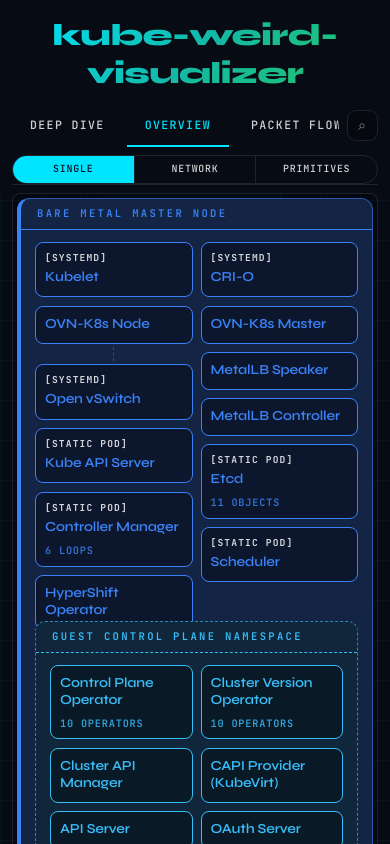
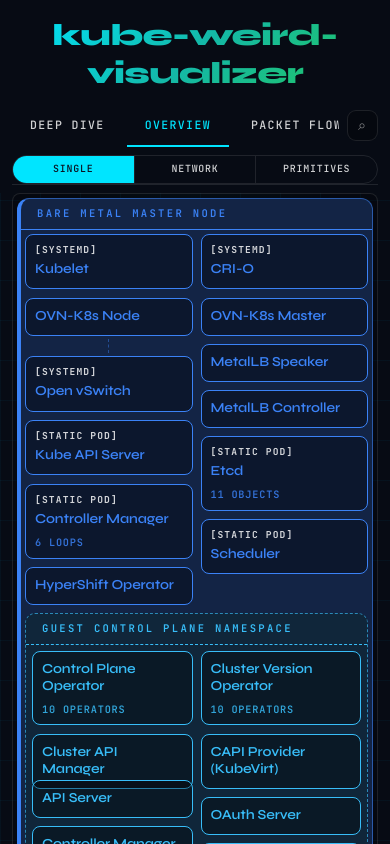
Before and after one commit to mopeps/kube-visual, a React (Vite) app: page / in a window 390 px wide. Built offline with nearby package versions, Linux system fonts and the light colour scheme.

Commit message:
Reduce mobile zone padding

```diff
--- a/src/index.css
+++ b/src/index.css
@@ -199,7 +199,7 @@
   }
 
   .zone-content {
-    padding: 12px 14px;
+    padding: 8px 8px;
   }
 
   .zone-content-inner {
@@ -227,6 +227,20 @@
 /* Reduce padding at depth > 0 so nested zones don't balloon */
 .zone--nested > .zone-content {
   padding: 12px 14px;
+}
+
+@media (max-width: 640px) {
+  .zone--nested > .zone-content {
+    padding: 6px;
+  }
+
+  .zone:has(> .zone-content > .zone-content-inner > .zone--nested) > .zone-content {
+    padding: 4px;
+  }
+
+  .zone--nested > .zone-content > .zone-content-inner {
+    gap: 6px;
+  }
 }
 
 /* ── Column zones ──────────────────────────────────────────────────────
@@ -767,10 +781,18 @@
 }
 
 @media (max-width: 640px) {
-  /* Two intent objects per row on mobile. Gap is 10px, so each takes half
+  .intent-store-expanded {
+    padding: 10px 10px 9px;
+  }
+
+  .intent-store-objects {
+    gap: 8px;
+  }
+
+  /* Two intent objects per row on mobile. Gap is 8px, so each takes half
      the row minus half the gap; min-width:0 lets them shrink past content. */
   .intent-object {
-    flex: 1 1 calc(50% - 5px);
+    flex: 1 1 calc(50% - 4px);
     min-width: 0;
   }
   /* Long-named objects don't fit at half-width, so they take their own full
```
